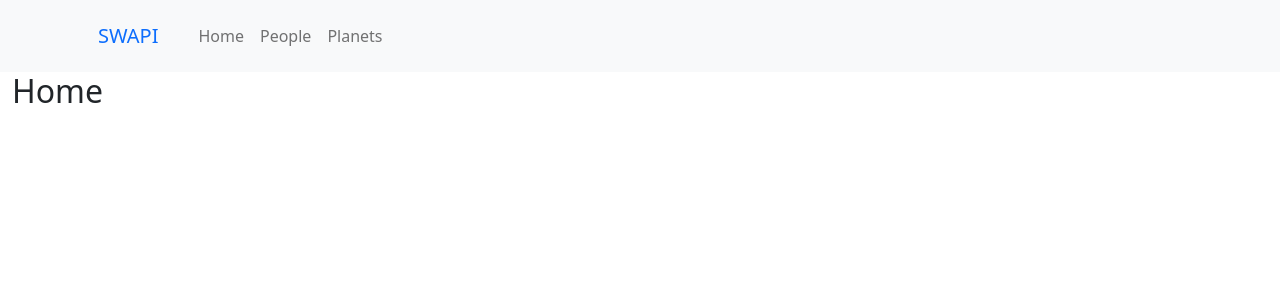
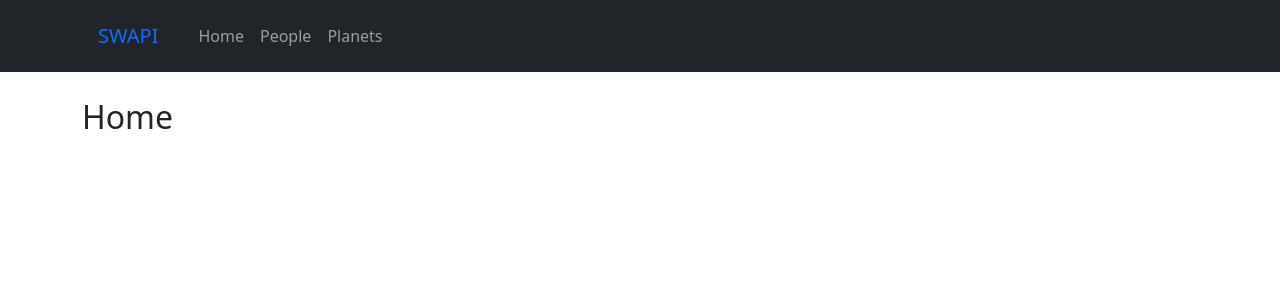
Before and after one commit to vinsevinalon/swapi-proj, a React (Create React App) app: page / in a window 1280 px wide. Shown: the top 300 px of the page. Built offline with nearby package versions, Linux system fonts and the light colour scheme; no server answers.

Commit message:
Additional css styling

```diff
--- a/src/App.css
+++ b/src/App.css
@@ -36,3 +36,7 @@
     transform: rotate(360deg);
   }
 }
+
+.menu-bar {
+  margin-bottom: 2%;
+}
--- a/src/components/Home.js
+++ b/src/components/Home.js
@@ -5,7 +5,7 @@ import { Container, Row, Col } from 'react-bootstrap';
 
 export default function Home() {
     return (
-        <Container fluid>
+        <Container>
         <Row>
             <Col>
                 <h2>
--- a/src/components/Navbar.js
+++ b/src/components/Navbar.js
@@ -8,7 +8,7 @@ import { Link, Outlet } from 'react-router-dom';
 export default function Menu() {
 	return (
 	<>
-        <Navbar bg="light" expand="lg">
+		<Navbar bg="dark" variant="dark" className="menu-bar">
 			<Container>
 				<Navbar.Brand>
 					 <Nav.Link as={Link} to="/">SWAPI</Nav.Link>
--- a/src/components/People.js
+++ b/src/components/People.js
@@ -3,8 +3,7 @@ import { Container, Row, Col, Card } from 'react-bootstrap';
 
 export default function People({ data }) {
     return (
-    <Container>
-        <Row>
+        <Container>
             <Col>
             <Row xs={1} md={4} className="g-4">
                 { data.map((people, i) => (
@@ -28,7 +27,6 @@ export default function People({ data }) {
                 )) }
                 </Row>
             </Col>
-        </Row>
-    </Container>
+        </Container>
     )
 }
```
Lines whose indentation alone changed are shown as unchanged.
